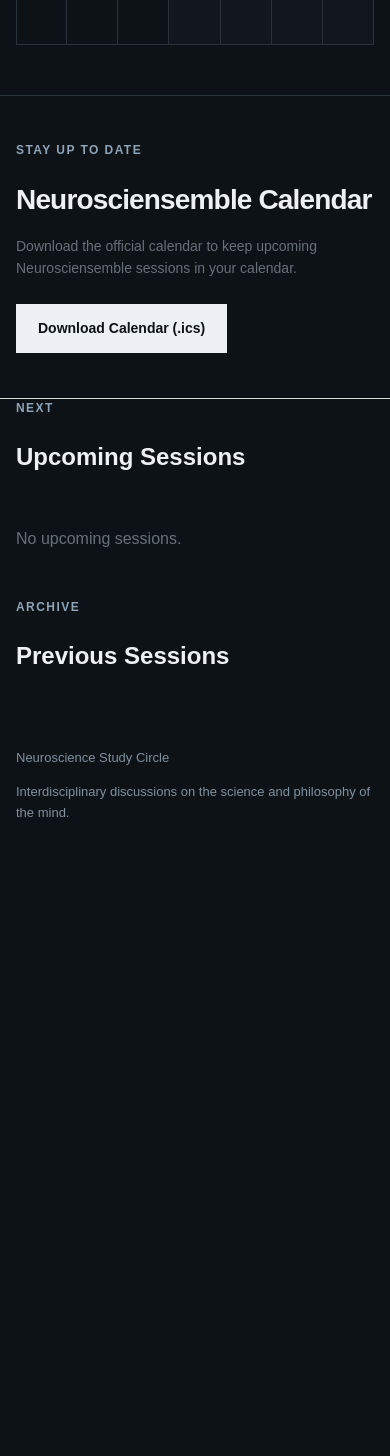
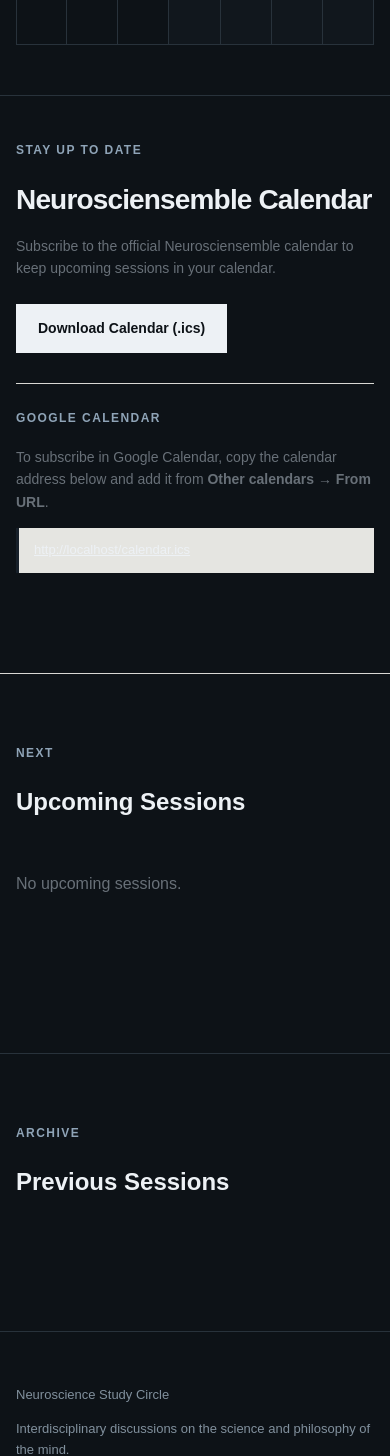
Before and after one commit to nimahamed88/study-circle, a Django app: page /programme/ in a window 390 px wide. Shown: the part 1060-2516 px from the top of the page. Before the commit the page ends 1877 px from the top, so only its background shows below. Run offline with Django 5.2, Linux system fonts and the light colour scheme; data that the repository does not hold is empty.

Commit message:
Add official calendar feed and subscription

```diff
--- a/core/static/core/css/style.css
+++ b/core/static/core/css/style.css
@@ -209,7 +209,7 @@ a {
    ========================= */
 
 .calendar-subscription-section {
-    padding: 45px 0;
+    padding: 45px 0 100px;
     border-bottom: 1px solid #d8d8d4;
 }
 
@@ -243,7 +243,33 @@ a {
     gap: 25px;
     flex-shrink: 0;
 }
-
+.calendar-google {
+    margin-top: 40px;
+    padding-top: 30px;
+    border-top: 1px solid #d8d8d4;
+}
+
+.calendar-google p:not(.eyebrow) {
+    max-width: 700px;
+    margin: 0 0 15px;
+    color: #687078;
+    font-size: 14px;
+    line-height: 1.6;
+}
+
+.calendar-url {
+    display: inline-block;
+    max-width: 100%;
+    padding: 12px 15px;
+    background: #e5e5e1;
+    border-left: 3px solid #17202a;
+    font-size: 13px;
+    overflow-wrap: anywhere;
+}
+
+.calendar-url a {
+    text-decoration: underline;
+}
 .calendar-header {
     display: grid;
     grid-template-columns: 1fr auto 1fr;
@@ -379,8 +405,18 @@ a {
    DETAILED PROGRAMME
    ========================= */
 
+
 .programme-section {
     padding: 70px 0 110px;
+}
+
+.programme-list-section {
+    padding: 70px 0 110px;
+    border-bottom: 1px solid #28323b;
+}
+
+.previous-sessions {
+    padding-top: 70px;
 }
 
 .programme-day {
@@ -744,16 +780,17 @@ a {
     }
     .hero-layout {
     grid-template-columns: 1fr;
-    gap: 50px;
+    gap: 35px;
 }
 
 .hero-logo {
     justify-content: flex-start;
+    order: -1;
 }
 
 .hero-logo img {
-        width: 150px;
-        height: 150px;
+    width: 110px;
+    height: 110px;
 }
     .subgroup-grid {
     grid-template-columns: 1fr;
@@ -806,6 +843,15 @@ a {
 
     .member-session h2 {
         font-size: 22px;
+    }
+    .calendar-google {
+        margin-top: 30px;
+        padding-top: 25px;
+    }
+
+    .calendar-url {
+        width: 100%;
+        box-sizing: border-box;
     }
 
 }
--- a/core/templates/core/programme.html
+++ b/core/templates/core/programme.html
@@ -153,8 +153,8 @@
                 <h2>Neurosciensemble Calendar</h2>
 
                 <p>
-                    Download the official calendar to keep upcoming
-                    Neurosciensemble sessions in your calendar.
+                    Subscribe to the official Neurosciensemble calendar
+                    to keep upcoming sessions in your calendar.
                 </p>
 
             </div>
@@ -169,6 +169,25 @@
                     Download Calendar (.ics)
                 </a>
 
+            </div>
+
+        </div>
+
+        <div class="calendar-google">
+
+            <p class="eyebrow">GOOGLE CALENDAR</p>
+
+            <p>
+                To subscribe in Google Calendar, copy the calendar address
+                below and add it from <strong>Other calendars → From URL</strong>.
+            </p>
+
+            <div class="calendar-url">
+                <a
+                    href="{% url 'calendar_feed' %}"
+                >
+                    {{ request.scheme }}://{{ request.get_host }}{% url 'calendar_feed' %}
+                </a>
             </div>
 
         </div>
```
Lines whose indentation alone changed are shown as unchanged.
